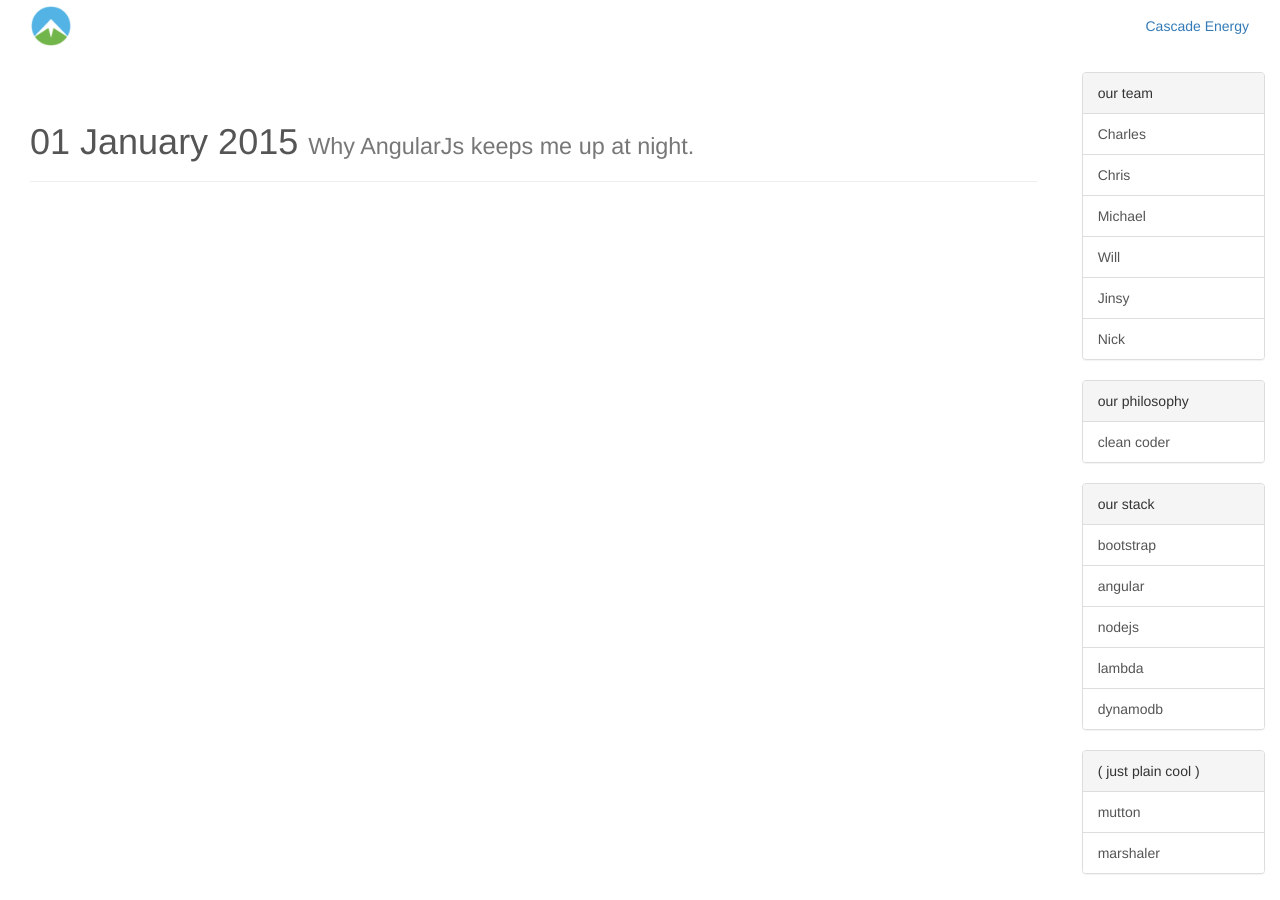
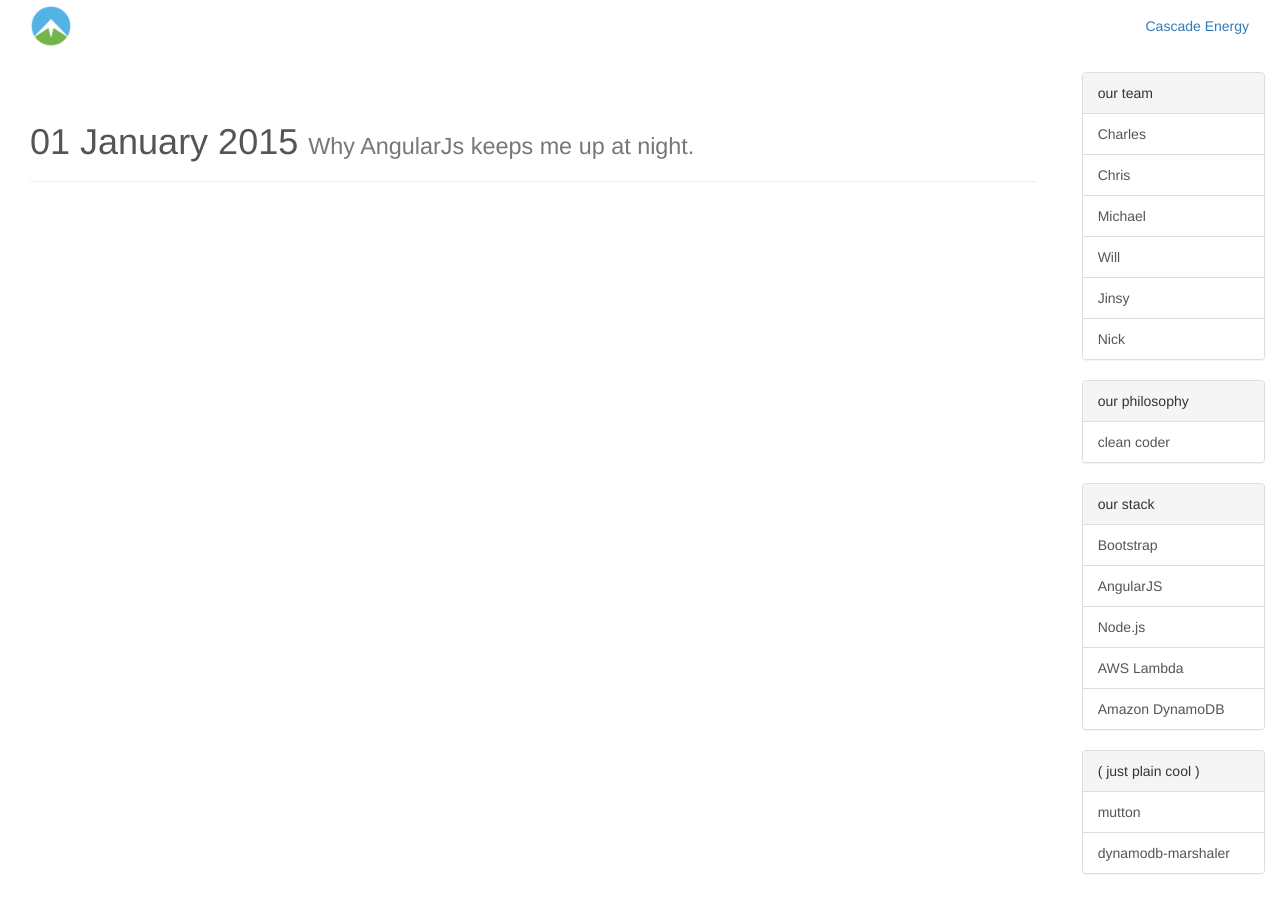
Before and after one commit to noTxt/CascadeEnergy.github.io, a Jekyll site: the page built from src/index.html, in a window 1280 px wide. Built offline with Jekyll 4.4.1, drawn with Linux system fonts in a browser that asks for light colours; nearby versions of some CDN libraries; library files that are not in the unit come from our copies.

Commit message:
pr comments: capitalization

```diff
--- a/src/_data/cool.yml
+++ b/src/_data/cool.yml
@@ -1,5 +1,5 @@
 - caption: mutton
   link: https://github.com/CascadeEnergy/mutton
 
-- caption: marshaler
+- caption: dynamodb-marshaler
   link: https://www.npmjs.com/package/dynamodb-marshaler
--- a/src/_data/stack.yml
+++ b/src/_data/stack.yml
@@ -1,14 +1,14 @@
-- caption: bootstrap
+- caption: Bootstrap
   link: http://getbootstrap.com/
 
-- caption: angular
+- caption: AngularJS
   link: https://angularjs.org/
 
-- caption: nodejs
+- caption: Node.js
   link: https://nodejs.org/
 
-- caption: lambda
+- caption: AWS Lambda
   link: http://aws.amazon.com/lambda/
 
-- caption: dynamodb
+- caption: Amazon DynamoDB
   link: http://aws.amazon.com/dynamodb/
```
